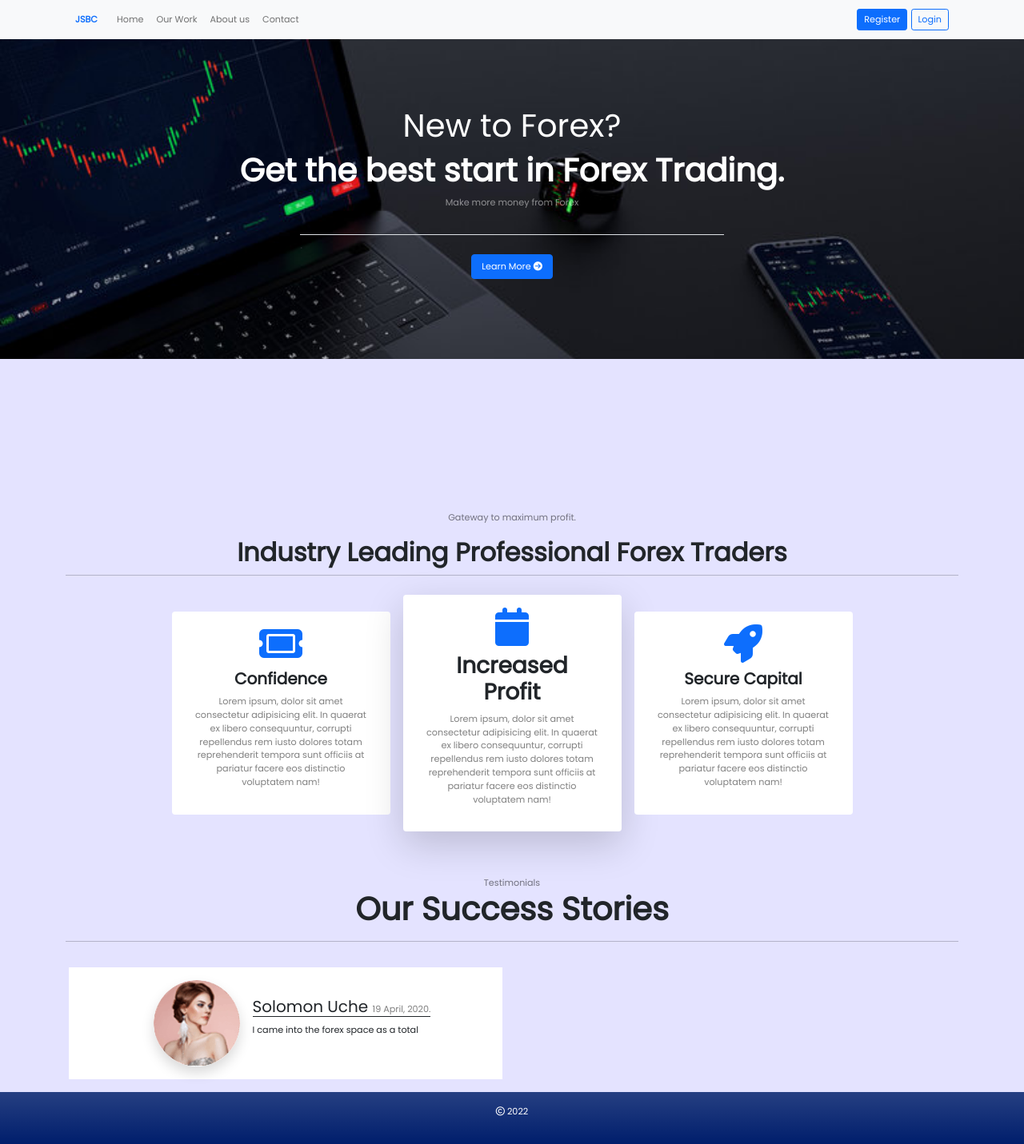
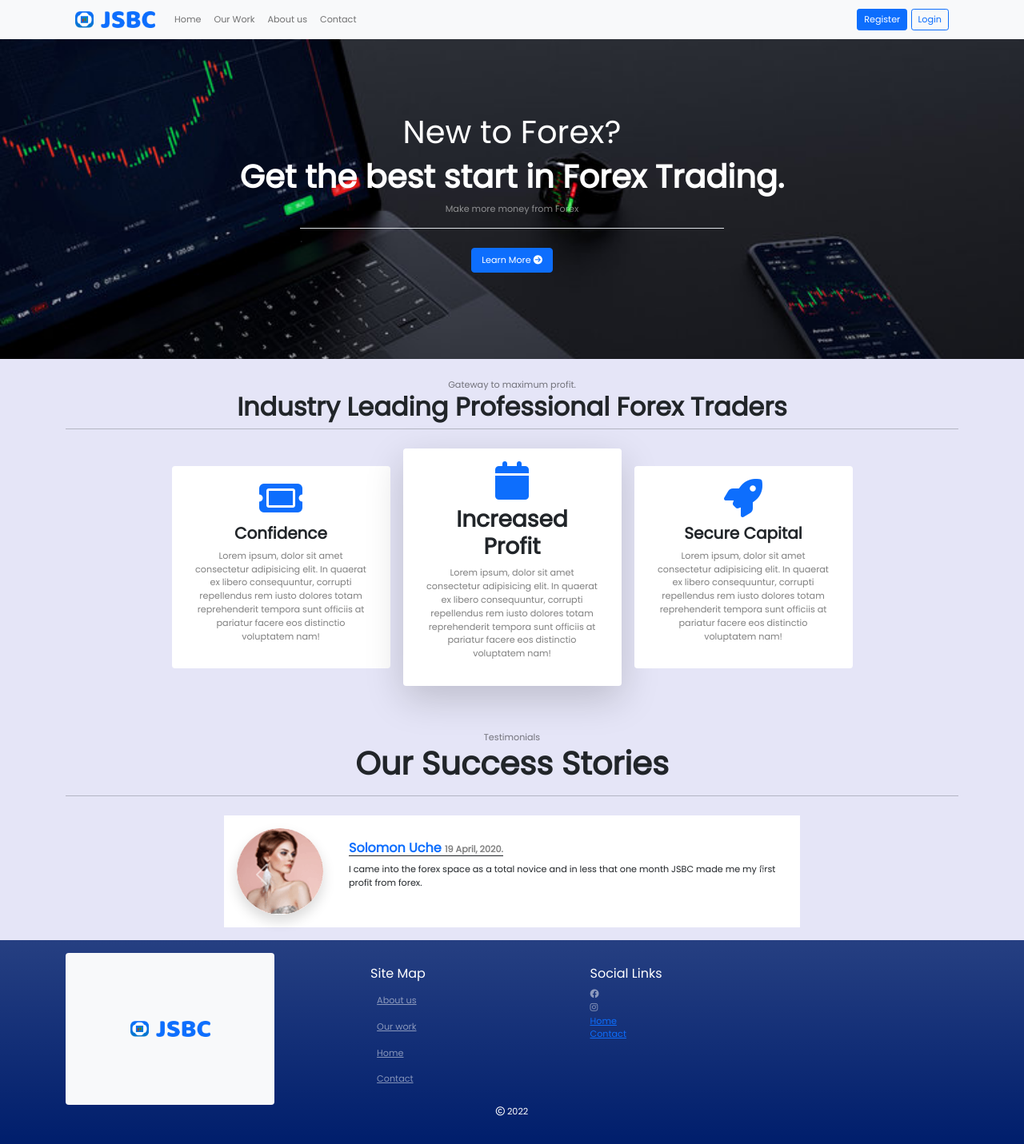
Before and after one commit to officialksolomon/jsbc, a Django app: page / in a window 1280 px wide. Shown: the whole page at 80% size. Run offline with Django 4.2, Linux system fonts and the light colour scheme; some libraries are stand-ins or nearby versions.

Commit message:
footer ui and other changes.

```diff
--- a/static/css/style.css
+++ b/static/css/style.css
@@ -6,6 +6,7 @@ html {
   min-width: 100vw;
   font-family: 'Poppins', sans-serif !important;
   overflow-x: hidden !important;
+  background-image: radial-gradient(#444cf7 0.5px, #e5e5f7 0.5px);
 }
 
 a,
@@ -17,6 +18,16 @@ button {
   font-size: 0.7rem !important;
 }
 
+.btn:not(:disabled):not(.disabled) {
+  cursor: pointer;
+}
+
+.btn-primary {
+  color: #fff;
+  background-color: #0d6efd;
+  border-color: #0d6efd;
+}
+
 .hero {
   background-image: url("/static/images/hero-image.jpg") !important;
   background-size: cover;
@@ -25,7 +36,7 @@ button {
 }
 
 .bg-light-primary {
-  background-color: #e4e3ff;
+  background-color: #E8F9FD;
 }
 
 .lm-btn-wrapper {
@@ -36,6 +47,14 @@ footer {
   background-color: #001E6C !important;
 }
 
+.footer-link:hover {
+  color: white !important;
+}
+
+.footer-social-link:hover {
+  color: white !important;
+}
+
 @media screen and (max-width: 567px) {
   .lm-btn-wrapper {
     width: 100% !important;
--- a/static/css/style.scss
+++ b/static/css/style.scss
@@ -1,3 +1,4 @@
+$secondColor: #E8F9FD;
 body,
 html {
     height: 100vh;
@@ -8,6 +9,7 @@ html {
         sans-serif !important;
     overflow-x: hidden !important;
     // pattern .................................
+    background-image: radial-gradient(rgb(68, 76, 247) 0.5px, rgb(229, 229, 247) 0.5px);
 
 }
 
@@ -20,6 +22,17 @@ button {
     font-size: 0.7rem !important;
 }
 
+.btn:not(:disabled):not(.disabled) {
+    cursor: pointer;
+}
+
+
+
+.btn-primary {
+    color: #fff;
+    background-color: #0d6efd;
+    border-color: #0d6efd;
+}
 .hero {
     background-image: url('/static/images/hero-image.jpg') !important;
     background-size: cover;
@@ -29,7 +42,7 @@ button {
 }
 
 .bg-light-primary {
-    background-color: rgb(228, 227, 255);
+    background-color: $secondColor;
 }
 
 .lm-btn-wrapper {
@@ -41,6 +54,13 @@ footer {
     background-color: #001E6C !important;
 }
 
+.footer-link:hover {
+    color: white !important;
+}
+
+.footer-social-link:hover {
+    color: white !important;
+}
 @media screen and (max-width: 567px) {
     .lm-btn-wrapper {
         width: 100% !important;
--- a/templates/account/base.html
+++ b/templates/account/base.html
@@ -35,7 +35,7 @@
   </head>
 
   <!-- body  ........................................................................ -->
-  <body class="w-100 d-flex flex-column h-100 opacity-100 bg-light-primary">
+  <body class="w-100 d-flex flex-column h-100 opacity-100">
 {% block header %}
   <!-- Header......................................................................... -->
 <header class="bg-light shadow-lg">
@@ -44,12 +44,11 @@
 {% block  navigation %}
   <nav class="container  navbar navbar-expand-md navbar-light bg-light">
     <div class="container">
-    <a class="navbar-brand text-primary fw-bolder" href="{% url 'home' %}">JSBC</a>
-    <button class="navbar-toggler d-lg-none " type="button" data-bs-toggle="collapse" data-bs-target="#collapsibleNavId" aria-controls="collapsibleNavId"
+    <a class="navbar-brand text-primary fw-bolder" href="{% url 'home' %}"><img class="" width="100" src="{% static "/images/jsbc_logo.png" %}" alt=""></a>
+     <button class="navbar-toggler d-lg-none" type="button" data-toggle="collapse" data-target="#collapsibleNavId" aria-controls="collapsibleNavId"
       aria-expanded="false" aria-label="Toggle navigation">
-
-      <i class="fa-solid fa-bars-staggered"></i>
-    </button>
+    <span class="navbar-toggler-icon"></span>
+  </button>
     <div class="collapse navbar-collapse" id="collapsibleNavId">
       <ul class="navbar-nav me-auto mt-2 mt-lg-0">
         <li class="nav-item ">
@@ -135,7 +134,46 @@
 
 <!-- Footer ................................................................................. -->
 {% block footer %}
-<footer class="footer w-100 p-3  text-white bg-gradient">
+<footer class="footer container-fluid w-100 p-3 text-white bg-gradient">
+
+    <div class="container">
+      <div class="row">
+    <!-- footer logo -->
+      <div class="col-12 col-sm-3">
+        <div class="bg-light h-100  d-flex justify-content-center align-items-center p-3 rounded">
+          <img class="" width="100" src="{% static "/images/jsbc_logo.png" %}" alt="logo">
+
+        </div>
+      </div>
+    <!-- site map -->
+      <div class="col-12 col-sm-3">
+      <div class="d-flex justify-content-center align-items-center">
+          <div class="h-100 d-flex flex-column justify-content-center align-items-start p-3 rounded">
+          <h6 class="text-white">Site Map</h6>
+          <a class=" text-white-50 m-2 pr-0 footer-link" href="#">About us</a>
+          <a class=" text-white-50 m-2 pr-0 footer-link" href="#">Our work</a>
+          <a class=" text-white-50 m-2 pr-0 footer-link" href="#">Home</a>
+         <a class="b text-white-50 m-2 pr-0 footer-link"  href="#">Contact</a>
+        </div>
+      </div>
+      </div>
+    <!-- social links -->
+      <div class="col-12 col-sm-3">
+      <div class="d-flex justify-content-center align-items-center">
+          <div class="h-100 d-flex flex-column justify-content-center align-items-start p-3 rounded">
+          <h6 class="text-white">Social Links</h6>
+          <a class="  footer-social-link" href="#"><i class="fa fa-facebook text-white-50" aria-hidden="true"></i></a>
+          <a class="  footer-social-link" href="#"><i class="fa fa-instagram text-white-50" aria-hidden="true"></i></a>
+          <a class="  footer-social-link" href="#">Home</a>
+          <a class="  footer-social-link"  href="#">Contact</a>
+
+        </div>
+      </div>
+      </div>
+
+    </div>
+    </div>
+
 <p class="text-center"><i class="fa fa-copyright" aria-hidden="true"></i> 2022</p>
 </footer>
 {% endblock footer %}
--- a/templates/main/index.html
+++ b/templates/main/index.html
@@ -6,14 +6,14 @@
     <div class="row">
         <div class="col-12  h-100 ">
             <!-- Hero section ................................................................................ -->
-            <div class="hero p-4">
+            <div class="hero p-3">
               <div class="container d-flex flex-column justify-content-center align-items-center h-100">
                     <h1 class="text-white text-center">New to Forex?</h1>
                     <h1 class="fw-bolder text-white text-center animate__animated animate__fadeIn">Get the best start in Forex Trading.</h1>
-                    <p class="text-white-50 text-center ">Make more money from Forex</p>
+                    <p class="text-white-50 text-center m-0">Make more money from Forex</p>
                     <!-- ...................................................................................... -->
                     <div class="lm-btn-wrapper  w-100 d-flex flex-column  justify-content-center align-items-center p-3">
-                        <div class="w-50 border-top"> .</div>
+                        <div class="w-50 border-top m-0"> .</div>
                         <button class="btn  btn-primary animate__animated animate__fade">Learn More <i class="fa fa-arrow-circle-right" aria-hidden="true"></i></button>
                    </div>
               </div>
@@ -27,8 +27,8 @@
     <div class="row services p-4  d-flex justify-content-center align-items-center">
         <!-- Services heading ..................................................................... -->
         <div class="col-12">
-          <p class="text-center text-black-50">Gateway to maximum profit.</p>
-            <h2 class="text-center fw-bolder">Industry Leading Professional Forex Traders</h2>
+          <p class="text-center text-black-50 m-0">Gateway to maximum profit.</p>
+            <h2 class="text-center fw-bolder ">Industry Leading Professional Forex Traders</h2>
         </div>
         <hr>
         <!-- services ............................................................................ -->
@@ -61,31 +61,86 @@
 </div>
 <!-- Testimonials ........................................................................... -->
 <div class="container mt-4">
-  <div class="row">
+  <div class="row d-flex justify-content-center align-items-center">
     <div class="col-12">
       <p class="text-center text-black-50 m-0">Testimonials</p>
-      <h1 class="text-center fw-bold">Our Success Stories</h1>
+      <h1 class="text-center fw-bold  ">Our Success Stories</h1>
       <hr>
     </div>
 
-    <div class="col-12 p-3">
-        <div class="row">
-          <div class="col-6 ">
-            <div class="testimonial d-flex justify-content-center align-items-center bg-white">
+
+         <!-- Testimonial col -->
+       <div class="col-12 col-sm-8 ">
+
+           <!--Testimonial carousel  -->
+       <div id="carouselId" class="carousel slide d-flex justify-content-center align-items-center" data-ride="carousel">
+         <ol class="carousel-indicators">
+           <li data-target="#carouselId" data-slide-to="0" class="active"></li>
+           <li data-target="#carouselId" data-slide-to="1"></li>
+           <li data-target="#carouselId" data-slide-to="2"></li>
+         </ol>
+         <div class="carousel-inner" role="listbox">
+
+           <div class="carousel-item active">
+             <!-- <img data-src="{% static "images/testimonial/3.png" %}" alt="First slide"> -->
+            <!-- Testimonial -->
+          <div class="testimonial m-2 mb-3">
+            <div class=" d-flex justify-content-center align-items-center bg-white">
               <div class=" m-3">
-                <img class="rounded-circle shadow" src="{% static "/images/testimonial/3.png" %}" alt="">
-
+                <img class="rounded-circle shadow" src="{% static "/images/testimonial/3.png" %}" alt="profile image.">
               </div>
-              <div class="d-flex flex-column justify-content-center align-items-start">
-                  <h5 class=" border-bottom border-dark" >Solomon Uche  <span class="date-time text-black-50">19 April, 2020.</span></h5>
-                  <p>I came into the forex space as a total </p>
+              <div class="d-flex flex-column justify-content-center align-items-start p-3">
+                  <h6 class=" border-bottom border-dark fw-bold text-primary" >Solomon Uche  <span class="date-time text-black-50">19 April, 2020.</span></h6>
+                  <p>I came into the forex space as a total novice and in less that one month JSBC made me my first profit from forex.</p>
               </div>
             </div>
           </div>
+          <!-- end of testimonial -->
+           </div>
+           <!-- Carousel item -->
+           <div class="carousel-item">
+             <!-- Testimonial -->
+          <div class="testimonial m-2 mb-3">
+            <div class=" d-flex justify-content-center align-items-center bg-white">
+              <div class=" m-3">
+                <img class="rounded-circle shadow" src="{% static "/images/testimonial/3.png" %}" alt="profile image.">
+              </div>
+              <div class="d-flex flex-column justify-content-center align-items-start p-3">
+                  <h6 class=" border-bottom border-dark fw-bold text-primary" >Solomon Uche  <span class="date-time text-black-50">19 April, 2020.</span></h6>
+                  <p>I came into the forex space as a total novice and in less that one month JSBC made me my first profit from forex.</p>
+              </div>
+            </div>
+          </div>
+          <!-- end of testimonial -->
+           </div>
 
-
-      </div>
-    </div>
+           <div class="carousel-item">
+             <!-- <img data-src="holder.js/900x500/auto/#666:#444/text:Third slide" alt="Third slide"> -->
+              <!-- Testimonial -->
+          <div class="testimonial m-2 mb-3">
+            <div class=" d-flex justify-content-center align-items-center bg-white">
+              <div class=" m-3">
+                <img class="rounded-circle shadow" src="{% static "/images/testimonial/3.png" %}" alt="profile image.">
+              </div>
+              <div class="d-flex flex-column justify-content-center align-items-start p-3">
+                  <h6 class=" border-bottom border-dark fw-bold text-primary"  >Solomon Uche  <span class="date-time text-black-50">19 April, 2020.</span></h6>
+                  <p>I came into the forex space as a total novice and in less that one month JSBC made me my first profit from forex.</p>
+              </div>
+            </div>
+          </div>
+          <!-- end of testimonial -->
+           </div>
+         </div>
+         <a class="carousel-control-prev" href="#carouselId" role="button" data-slide="prev">
+           <span class="carousel-control-prev-icon" aria-hidden="true"></span>
+           <span class="sr-only">Previous</span>
+         </a>
+         <a class="carousel-control-next" href="#carouselId" role="button" data-slide="next">
+           <span class="carousel-control-next-icon" aria-hidden="true"></span>
+           <span class="sr-only">Next</span>
+         </a>
+       </div>
+       </div>
 
 
   </div>
```
Also changed, not shown: static/images/forex_1.jpg (added), static/images/jsbc_logo.png (added), 1 other file.
